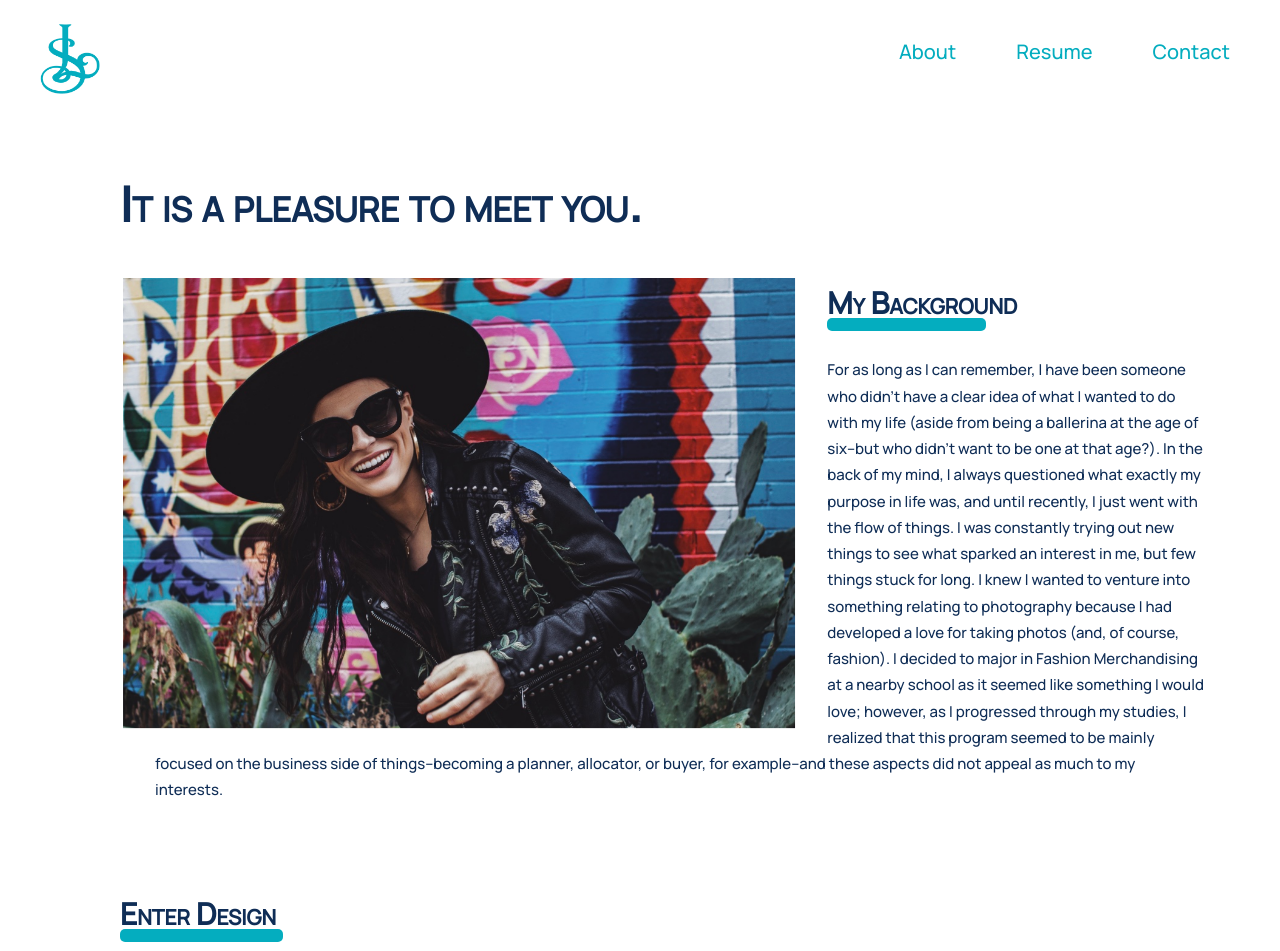
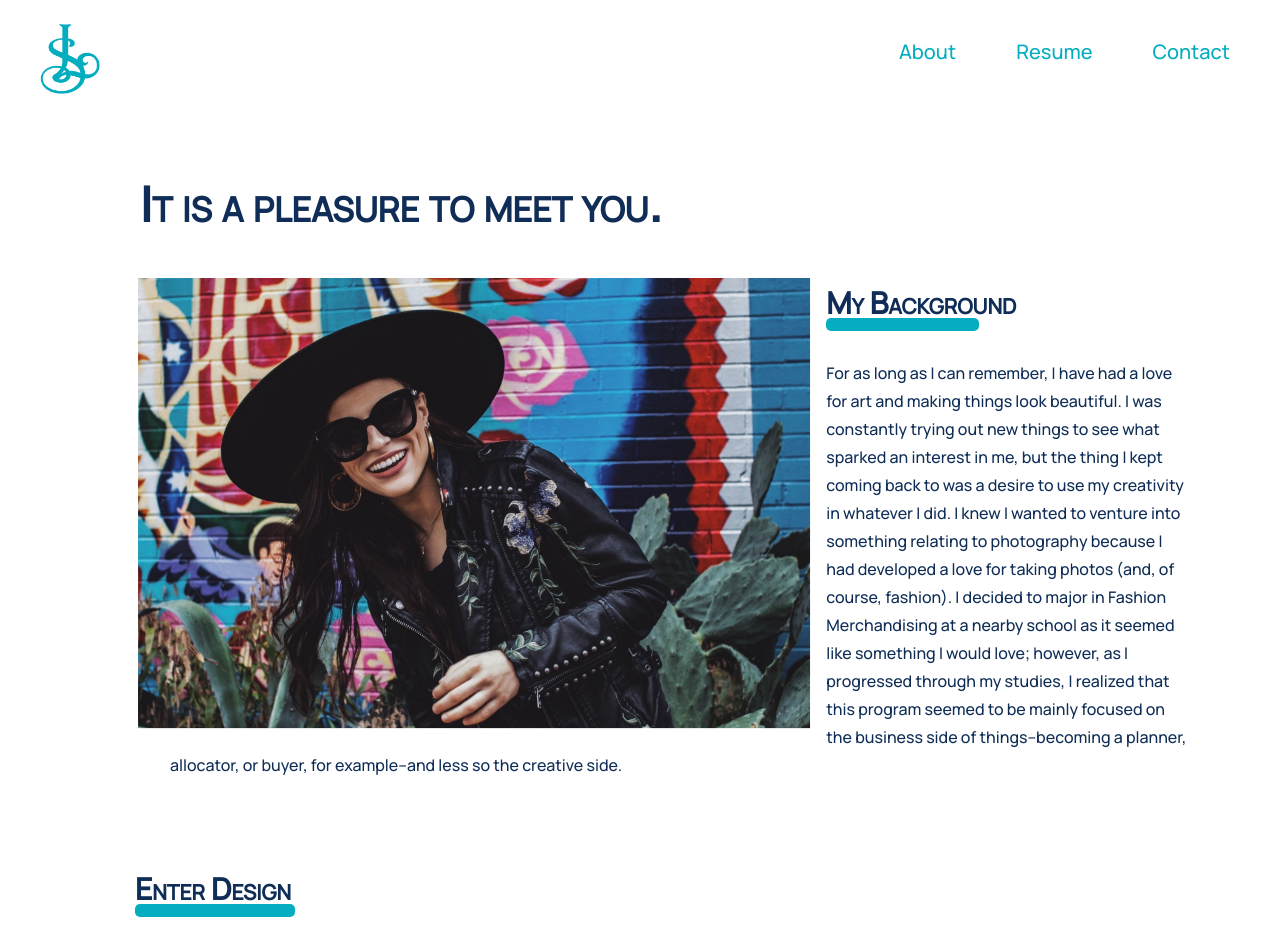
Before and after one commit to lds59/portproject, a plain HTML site: page about.html in a window 1280 px wide. Shown: the top 951 px of the page. Drawn offline with Linux system fonts and the light colour scheme.

Commit message:
about me fixes!

```diff
--- a/about.html
+++ b/about.html
@@ -48,8 +48,7 @@
           <span class="border-line-two"></span>
         </div>
           <p class="first">
-          <br/> For as long as I can remember, I have been someone who didn’t have a clear idea of what I wanted to do with my life (aside from being a ballerina at the age of six--but who didn’t want to be one at that age?). In the back of my mind, I always questioned what exactly my purpose in life was, and until recently, I just went with the flow of things. I was constantly trying out new things to see what sparked an interest in me, but few things stuck for long.
-          I knew I wanted to venture into something relating to photography because I had developed a love for taking photos (and, of course, fashion). I decided to major in Fashion Merchandising at a nearby school as it seemed like something I would love; however, as I progressed through my studies, I realized that this program seemed to be mainly focused on the business side of things--becoming a planner, allocator, or buyer, for example--and these aspects did not appeal as much to my interests.<br/> </p>
+          <br/> For as long as I can remember, I have had a love for art and making things look beautiful. I was constantly trying out new things to see what sparked an interest in me, but the thing I kept coming back to was a desire to use my creativity in whatever I did. I knew I wanted to venture into something relating to photography because I had developed a love for taking photos (and, of course, fashion). I decided to major in Fashion Merchandising at a nearby school as it seemed like something I would love; however, as I progressed through my studies, I realized that this program seemed to be mainly focused on the business side of things--becoming a planner, allocator, or buyer, for example--and less so the creative side. <br/> </p>
 
           <div class="heading-container-two">
         <br/><br/><h3 class="subtitle">Enter Design</h3>
--- a/css/style.css
+++ b/css/style.css
@@ -230,13 +230,15 @@ margin-right: auto;
 
 #biography {
   font-family: 'Manrope', sans-serif;
-  font-size: 48px;
+  font-size: 33px;
   text-align: left;
-  padding: 120px 70px;
   color: #0f2d56;
   font-variant: small-caps;
   font-style: normal;
   font-weight: bold;
+  padding-top: 130px;
+  padding-left: 50px;
+  padding-bottom: 60px
 }
 
 .subtitle {
@@ -247,12 +249,12 @@ margin-right: auto;
   font-variant: small-caps;
   font-style: normal;
   font-weight: bold;
-  padding-top: 10px;
+  padding-top: 240px;
 }
 
 .first {
   font-family: 'Manrope', sans-serif;
-  font-size: 15px;
+  font-size: 16px;
   line-height: 1.75em;
   text-align: left;
   color: #0f2d56;
@@ -262,7 +264,7 @@ margin-right: auto;
 
 .second {
   font-family: 'Manrope', sans-serif;
-  font-size: 15px;
+  font-size: 16px;
   line-height: 1.75em;
   text-align: left;
   color: #0f2d56;
@@ -271,7 +273,7 @@ margin-right: auto;
 
 .third {
     font-family: 'Manrope', sans-serif;
-    font-size: 15px;
+    font-size: 16px;
     line-height: 1.75em;
     text-align: left;
     color: #0f2d56;
@@ -298,14 +300,14 @@ margin-right: auto;
 
 .border-line-three {
   height: 13px;
-  width: 15%;
+  width: 160px;
   border-radius: 5px;
   background-color: #04ADBF;
 }
 
 .border-line-four {
   height: 13px;
-  width: 16%;
+  width: 173px;
   border-radius: 5px;
   background-color: #04ADBF;
 }
@@ -322,11 +324,9 @@ margin-right: auto;
 }
 
 #self-portrait {
-  max-height: 450px;
+  width: 100%;
   object-fit: contain;
-  padding-left: 48px;
 }
-
 
 .story {
   padding: 50px;
@@ -1215,7 +1215,7 @@ footer img {
 
   .border-line {
     height: 13px;
-    width: 37%;
+    width: 224px;
     border-radius: 5px;
     background-color: #04ADBF;
     vertical-align: baseline;
@@ -1294,13 +1294,37 @@ footer img {
   }
 
   .main {
-    margin: 0 75px;
+    margin: 0 90px;
   }
 
   #biography {
+    font-family: 'Manrope', sans-serif;
+    font-size: 48px;
+    text-align: left;
+    color: #0f2d56;
+    font-variant: small-caps;
+    font-style: normal;
+    font-weight: bold;
     padding-top: 180px;
-    padding-left: 120px;
+    padding-left: 140px;
     padding-bottom: 50px;
+  }
+
+  #self-portrait {
+    max-height: 450px;
+    object-fit: contain;
+    padding-left: 32px;
+  }
+
+  .subtitle {
+    font-family: 'Manrope', sans-serif;
+    font-size: 30px;
+    text-align: left;
+    color: #0f2d56;
+    font-variant: small-caps;
+    font-style: normal;
+    font-weight: bold;
+    padding-top: 10px;
   }
 
   .project-images:hover .overlay {
```
